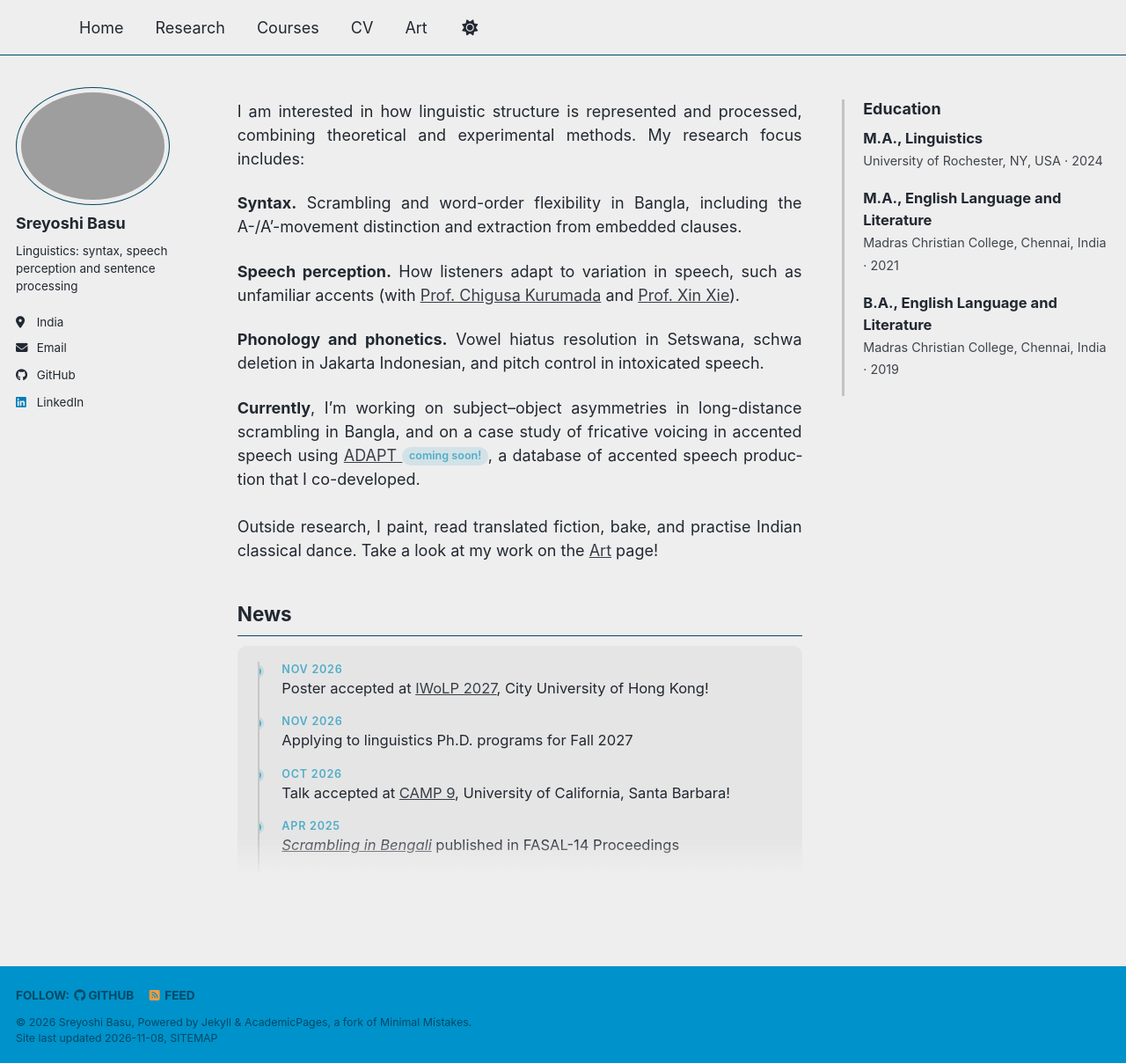
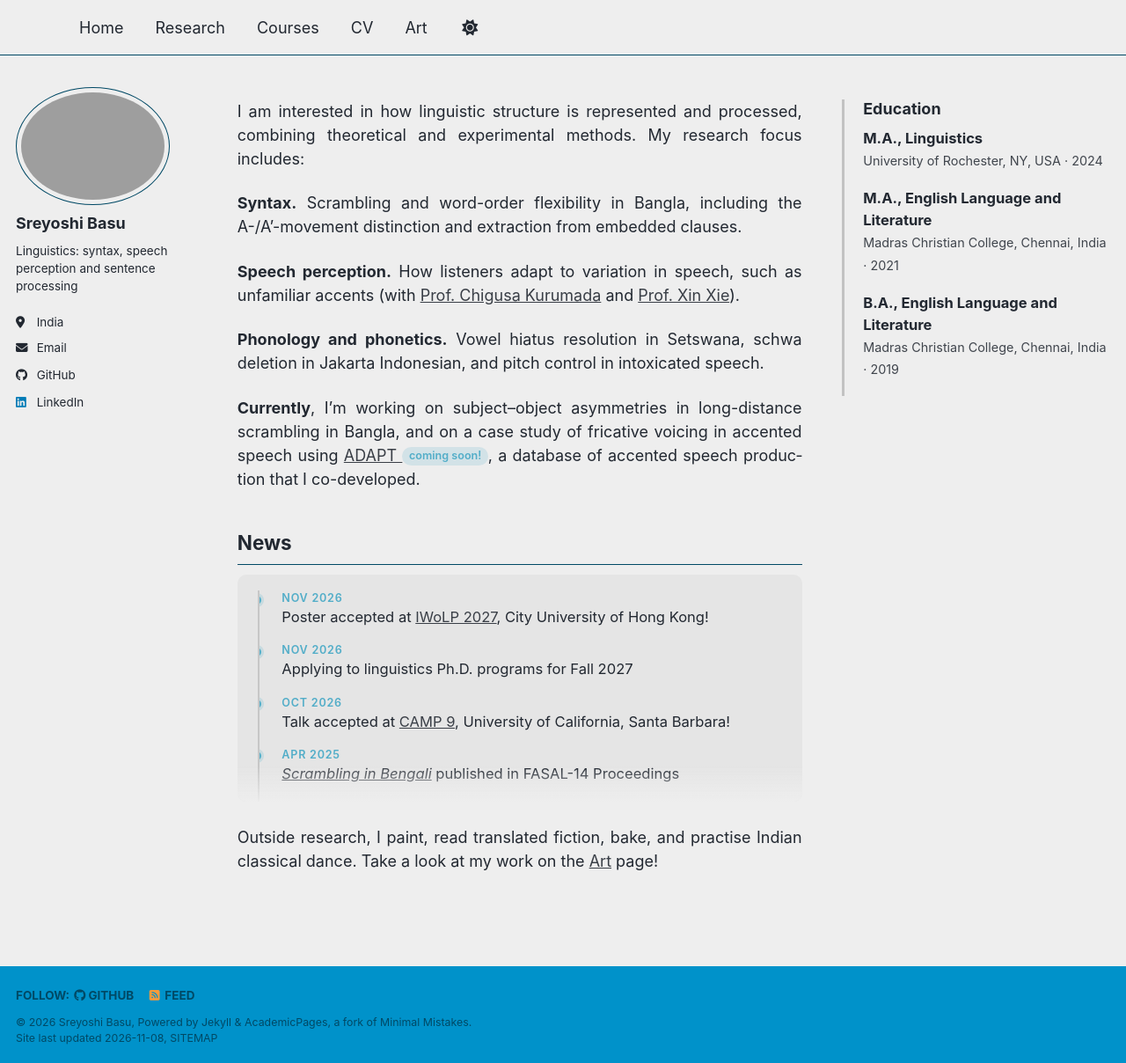
Before and after one commit to sreyoshi-basu/sreyoshi-basu.github.io, a Jekyll site: the page built from _pages/about.md, in a window 1280 px wide and 1208 px high. Shown: the whole window at 88% size. Built offline with Jekyll 4.4.1, drawn with Linux system fonts in a browser that asks for light colours; a script bundle is joined from its source files by our own code; a style sheet for code colours, icons or effects is not loaded; part of the change alters nothing that is shown.

Commit message:
Update about.md

```diff
--- a/_pages/about.md
+++ b/_pages/about.md
@@ -49,8 +49,6 @@ I am interested in how linguistic structure is represented and processed, combin
 
 **Currently**, I'm working on subject–object asymmetries in long-distance scrambling in Bangla, and on a case study of fricative voicing in accented speech using <a href="https://osf.io/q32m6/overview" target="_blank">ADAPT </a> <span class="tag">coming soon!</span>, a database of accented speech production that I co-developed.
 
-<p style="margin-top: 1.5em;">Outside research, I paint, read translated fiction, bake, and practise Indian classical dance. Take a look at my work on the <a href="/art/">Art</a> page!</p>
-
 ## News
 
 <div class="news-card">
@@ -66,6 +64,8 @@ I am interested in how linguistic structure is represented and processed, combin
 </div>
 </div>
 
+<p style="margin-top: 1.5em;">Outside research, I paint, read translated fiction, bake, and practise Indian classical dance. Take a look at my work on the <a href="/art/">Art</a> page!</p>
+
 </div>
 
 <div class="about-side">
```
